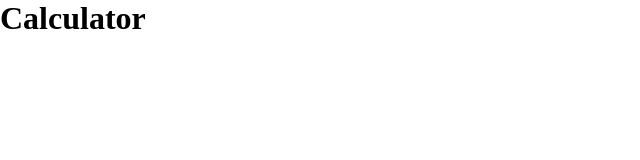
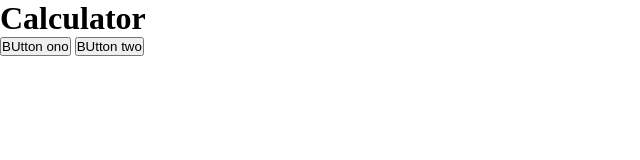
Before and after one commit to zklain/coding-lessons, a plain HTML site: page hw/01/src/index.html in a window 1280 px wide. Shown: the whole page, without its empty margins (0-640 px from the left). Drawn offline with Linux system fonts and the light colour scheme.

Commit message:
feat: added buttons

```diff
--- a/hw/01/src/index.html
+++ b/hw/01/src/index.html
@@ -10,5 +10,8 @@
   </head>
   <body>
     <h1>Calculator</h1>
+
+    <button>BUtton ono</button>
+    <button>BUtton two</button>
   </body>
 </html>
```
